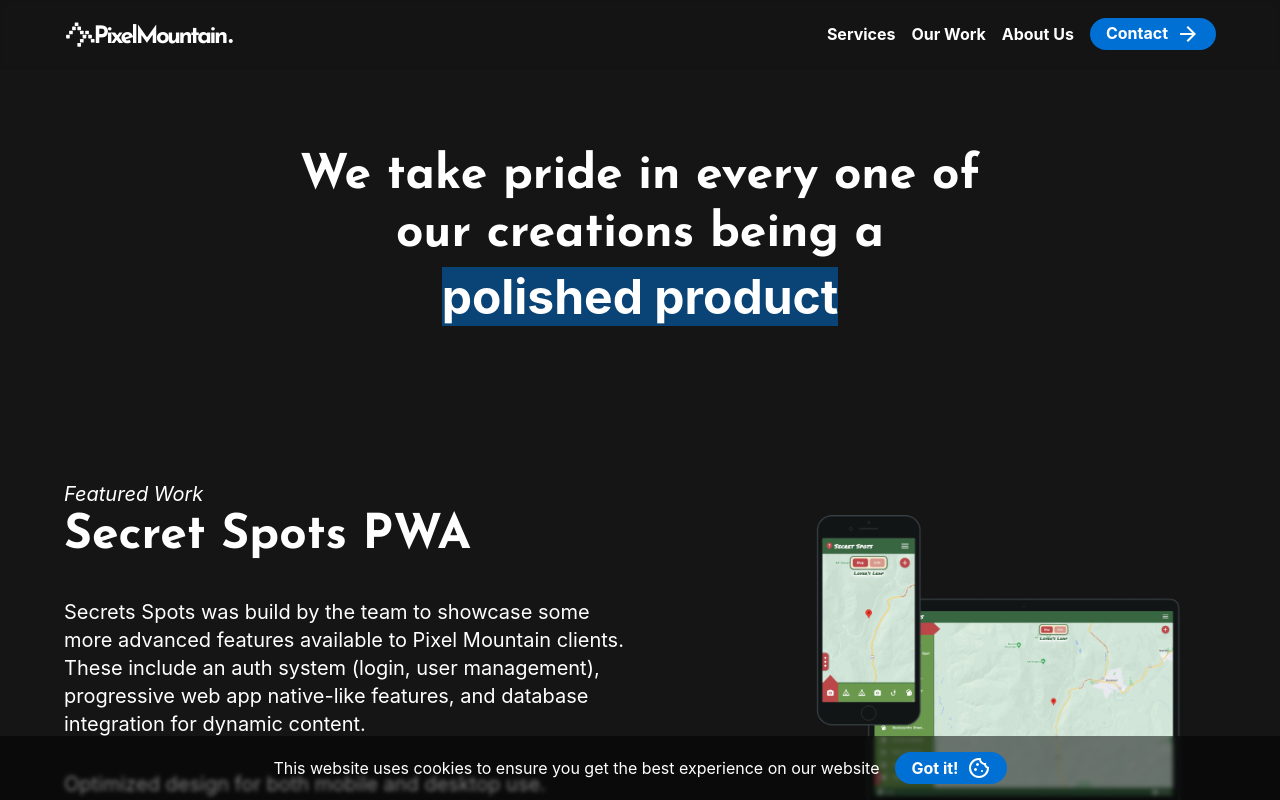
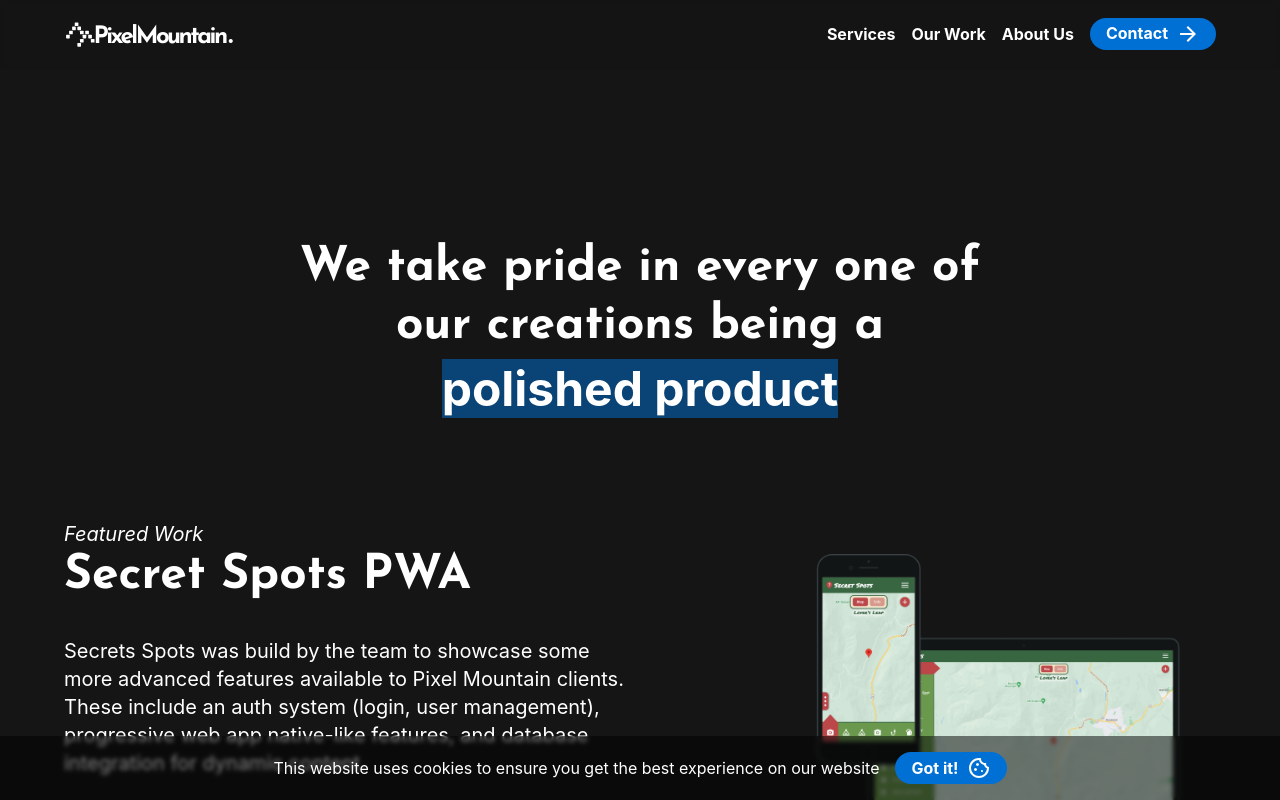
Before and after one commit to PullRequestTimeout/PixelMountain, a SvelteKit app: page /our-work in a window 1280 px wide. Shown: the top 800 px of the page. Built offline with nearby package versions, Linux system fonts and the light colour scheme.

Commit message:
:lipstick: Consistent spacing

```diff
--- a/src/routes/our-work/+page.svelte
+++ b/src/routes/our-work/+page.svelte
@@ -35,7 +35,7 @@
 </svelte:head>
 
 <main>
-	<section class="hero">
+	<section class="hero hero--top-pad">
 		<h2>
 			We take pride in every one of our creations being a <span class="highlight"
 				>polished product</span
@@ -101,7 +101,11 @@
 		display: flex;
 		justify-content: center;
 		align-items: center;
-		height: 60svh;
+		/* height: 60svh; */
+	}
+
+	.hero--top-pad {
+		padding-top: 30svh;
 	}
 
 	.hero h2 {
```
